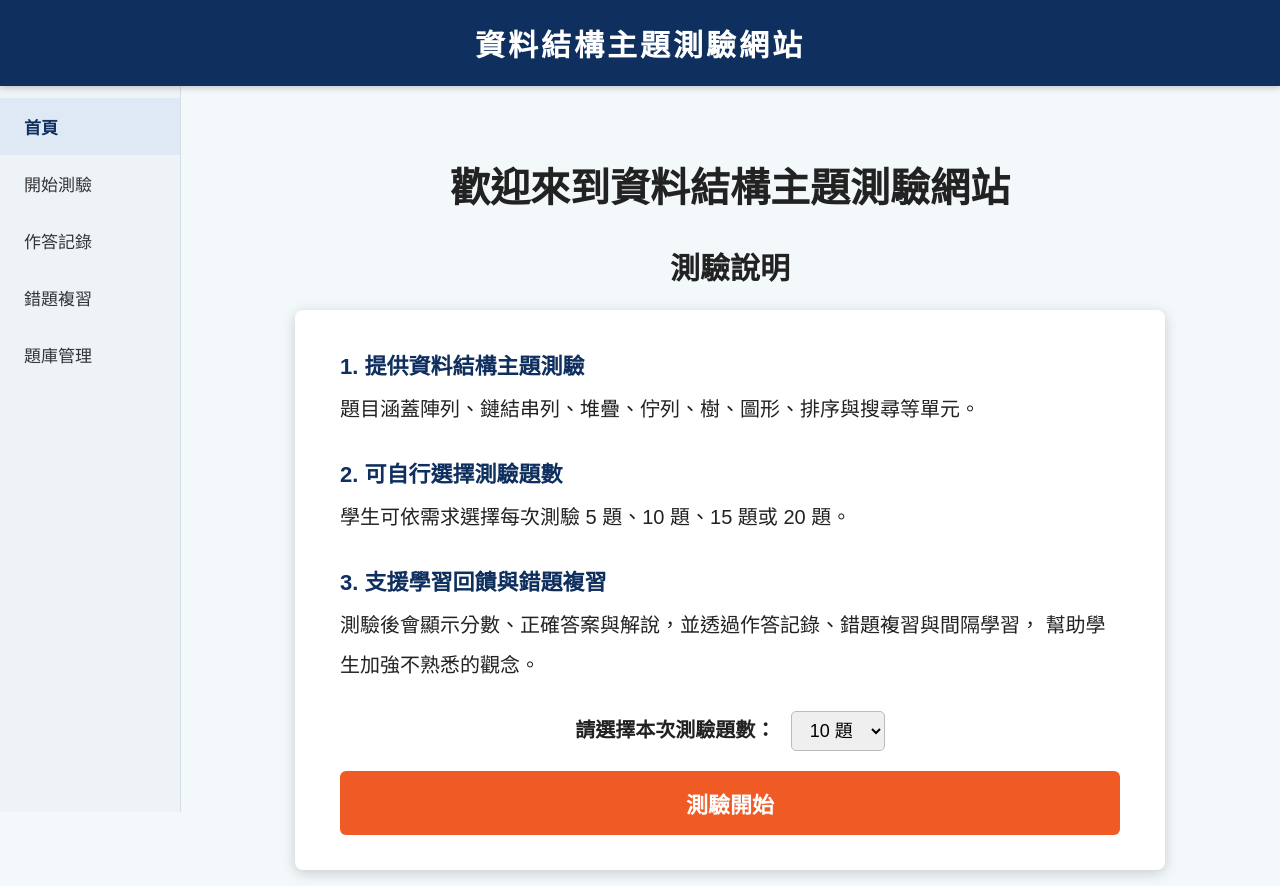
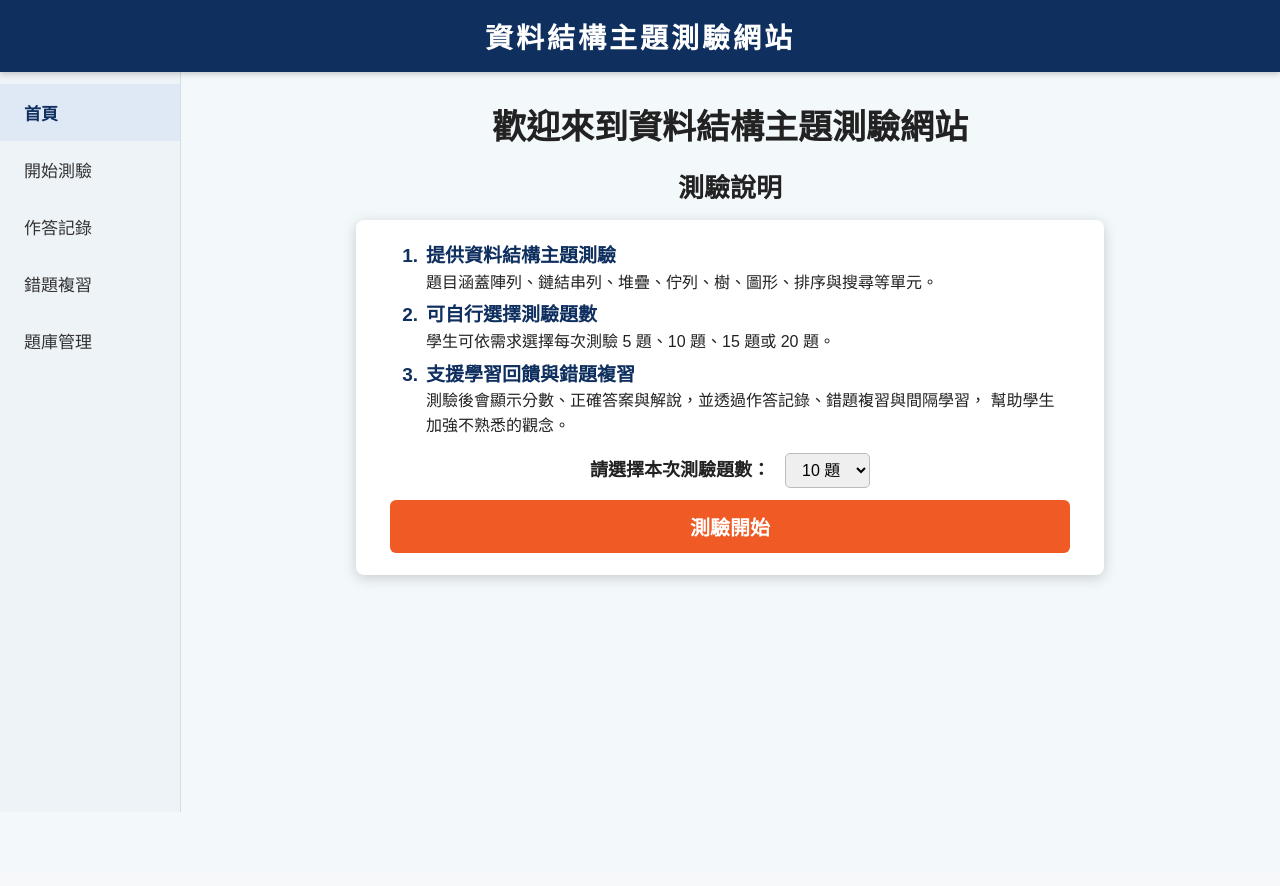
Before and after one commit to kiva1212/ds-quiz-project, a Django app: page / in a window 1280 px wide. After the commit the page ends 812 px from the top, so only its background shows below. Run offline with Django 5.2, Linux system fonts and the light colour scheme.

Commit message:
update home page introduction layout

```diff
--- a/quiz/templates/quiz/home.html
+++ b/quiz/templates/quiz/home.html
@@ -14,7 +14,7 @@
 
         /* 上方藍色標題列 */
         .topbar {
-            height: 86px;
+            height: 72px;
             background-color: #0f2f5f;
             color: white;
             display: flex;
@@ -29,7 +29,7 @@
         }
 
         .site-title {
-            font-size: 30px;
+            font-size: 28px;
             font-weight: bold;
             letter-spacing: 3px;
         }
@@ -37,10 +37,10 @@
         /* 左側選單 */
         .sidebar {
             position: fixed;
-            top: 86px;
+            top: 72px;
             left: 0;
             width: 180px;
-            height: calc(100vh - 86px);
+            height: calc(100vh - 72px);
             background-color: #eef3f8;
             border-right: 1px solid #d6dde5;
             padding-top: 12px;
@@ -69,62 +69,84 @@
         /* 主內容 */
         .main {
             margin-left: 180px;
-            padding-top: 86px;
+            padding-top: 72px;
             min-height: 100vh;
         }
 
         .content {
-            max-width: 900px;
-            margin: 70px auto;
+            max-width: 850px;
+            margin: 28px auto;
             text-align: center;
         }
 
         .welcome {
-            font-size: 40px;
+            font-size: 34px;
             font-weight: bold;
-            margin-bottom: 30px;
+            margin-bottom: 18px;
         }
 
         .section-title {
-            font-size: 30px;
+            font-size: 26px;
             font-weight: bold;
-            margin-bottom: 22px;
+            margin-bottom: 16px;
         }
 
         /* 白色卡片 */
         .card {
             background: white;
-            width: 780px;
+            width: 680px;
             margin: 0 auto;
-            padding: 35px 45px;
+            padding: 22px 34px;
             border-radius: 8px;
             box-shadow: 0 3px 14px rgba(0, 0, 0, 0.18);
             text-align: left;
-            line-height: 2;
-            font-size: 20px;
+            font-size: 16px;
         }
 
-        /* 三點式說明文字 */
+        /* 三點式說明 */
         .intro-list {
             text-align: left;
-            line-height: 2;
-            font-size: 20px;
+            line-height: 1.55;
+            font-size: 16px;
         }
 
-        .intro-list p {
-            margin-top: 0;
-            margin-bottom: 24px;
+        .intro-item {
+            display: grid;
+            grid-template-columns: 36px 1fr;
+            column-gap: 0;
+            margin-bottom: 6px;
         }
 
-        .intro-list strong {
+        .intro-item:last-child {
+            margin-bottom: 0;
+        }
+
+        .intro-number {
             color: #0f2f5f;
-            font-size: 22px;
+            font-size: 19px;
+            font-weight: bold;
+            line-height: 1.5;
+            text-align: right;
+            padding-right: 8px;
+        }
+
+        .intro-title {
+            color: #0f2f5f;
+            font-size: 19px;
+            font-weight: bold;
+            line-height: 1.5;
+            margin-bottom: 0;
+        }
+
+        .intro-desc {
+            font-size: 16px;
+            line-height: 1.55;
         }
 
         .quiz-setting {
-            margin-top: 25px;
-            margin-bottom: 18px;
-            font-size: 20px;
+            margin-top: 14px;
+            margin-bottom: 12px;
+            font-size: 18px;
             text-align: center;
         }
 
@@ -133,24 +155,24 @@
         }
 
         .quiz-setting select {
-            padding: 8px 14px;
+            padding: 7px 12px;
             margin-left: 10px;
-            font-size: 18px;
+            font-size: 16px;
             border-radius: 5px;
             border: 1px solid #bbb;
         }
 
         .start-btn {
             display: block;
-            margin-top: 20px;
+            margin-top: 12px;
             width: 100%;
-            padding: 16px 0;
+            padding: 12px 0;
             background-color: #f05a24;
             color: white;
             text-align: center;
             text-decoration: none;
             border-radius: 6px;
-            font-size: 22px;
+            font-size: 20px;
             font-weight: bold;
             border: none;
             cursor: pointer;
@@ -208,21 +230,36 @@
 
             <div class="card">
                 <div class="intro-list">
-                    <p>
-                        <strong>1. 提供資料結構主題測驗</strong><br>
-                        題目涵蓋陣列、鏈結串列、堆疊、佇列、樹、圖形、排序與搜尋等單元。
-                    </p>
+                    <div class="intro-item">
+                        <div class="intro-number">1.</div>
+                        <div>
+                            <div class="intro-title">提供資料結構主題測驗</div>
+                            <div class="intro-desc">
+                                題目涵蓋陣列、鏈結串列、堆疊、佇列、樹、圖形、排序與搜尋等單元。
+                            </div>
+                        </div>
+                    </div>
 
-                    <p>
-                        <strong>2. 可自行選擇測驗題數</strong><br>
-                        學生可依需求選擇每次測驗 5 題、10 題、15 題或 20 題。
-                    </p>
+                    <div class="intro-item">
+                        <div class="intro-number">2.</div>
+                        <div>
+                            <div class="intro-title">可自行選擇測驗題數</div>
+                            <div class="intro-desc">
+                                學生可依需求選擇每次測驗 5 題、10 題、15 題或 20 題。
+                            </div>
+                        </div>
+                    </div>
 
-                    <p>
-                        <strong>3. 支援學習回饋與錯題複習</strong><br>
-                        測驗後會顯示分數、正確答案與解說，並透過作答記錄、錯題複習與間隔學習，
-                        幫助學生加強不熟悉的觀念。
-                    </p>
+                    <div class="intro-item">
+                        <div class="intro-number">3.</div>
+                        <div>
+                            <div class="intro-title">支援學習回饋與錯題複習</div>
+                            <div class="intro-desc">
+                                測驗後會顯示分數、正確答案與解說，並透過作答記錄、錯題複習與間隔學習，
+                                幫助學生加強不熟悉的觀念。
+                            </div>
+                        </div>
+                    </div>
                 </div>
 
                 <form method="get" action="{% url 'quiz' %}">
```
Also changed, not shown: db.sqlite3.
